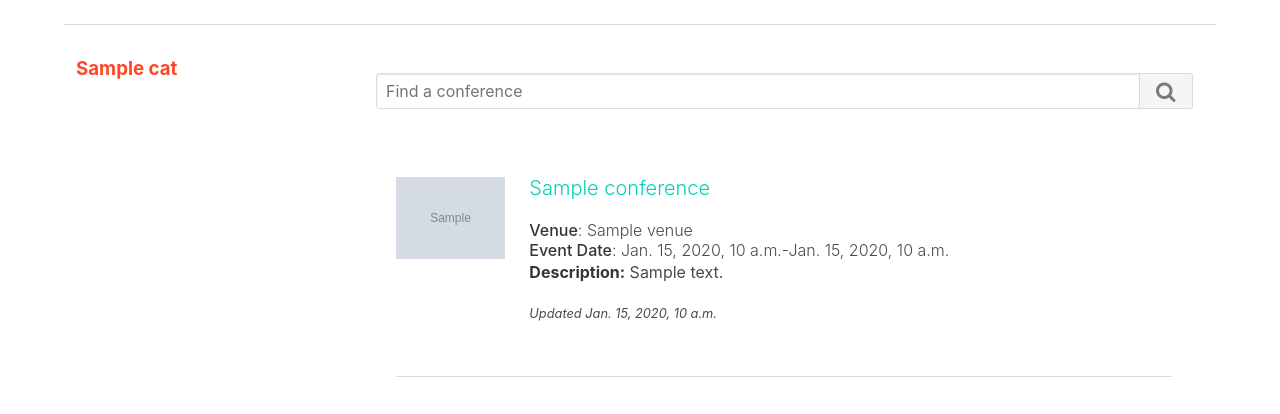
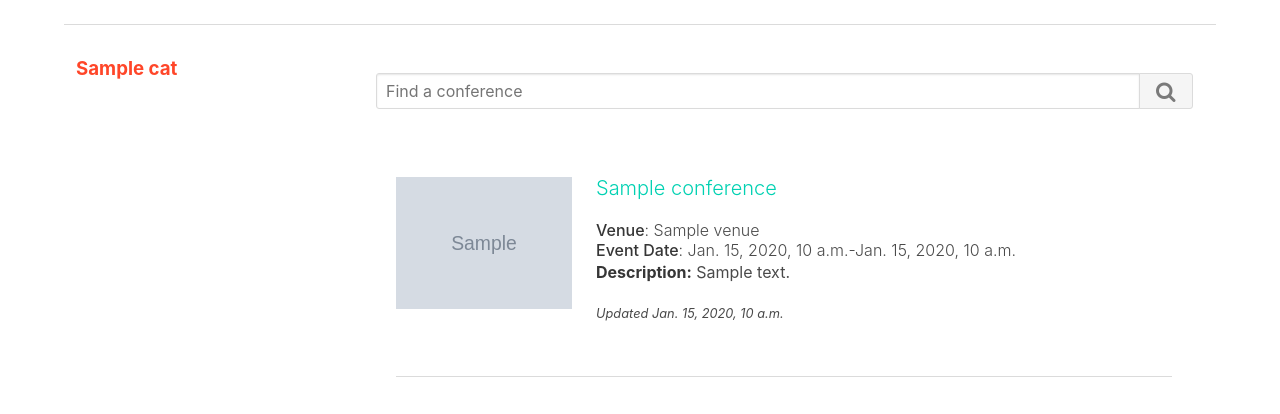
Before and after one commit to darkcumulus/research-conference, a Django app: template conferences/templates/conferences/index.html in a window 1280 px wide. Shown: the part 52-466 px from the top of the page. Run offline with Django 3.2, Linux system fonts and the light colour scheme; the template is opened without the code that fills it: most values are stand-ins (such as "Sample title", 1, 10 or a date in 2020); grey boxes marked "Sample" are stand-in pictures.

Commit message:
adjust entry column's width 30/auto

```diff
--- a/conferences/templates/conferences/index.html
+++ b/conferences/templates/conferences/index.html
@@ -9,7 +9,8 @@
             <form method='GET' action=''>
                 <div class="field has-addons">
                     <p class="control is-expanded">
-                                        <input class="input" name='q' type="text" value="{{request.GET.q}}" placeholder="Find a conference">
+                        <input class="input" name='q' type="text" value="{{request.GET.q}}"
+                            placeholder="Find a conference">
 
                     </p>
                     <p class="control">
@@ -23,27 +24,29 @@
 
         <br>
         <ul>
-                        {% for conference in conferences  %}
+            {% for conference in conferences %}
             <li>
                 <div class="columns">
-                                <div class="column is-2">
+                    <div class="column is-one-quarter">
                         <div class="image">
                             {% if conference.poster_image.url != None %}
                             <img src="{{conference.poster_image.url}}" alt="available photo">
                             {% else %}
-                                          <img src="{% static "images/photo_not_available.jpg" %}" alt="not available">
+                            <img src="{% static " images/photo_not_available.jpg" %}" alt="not available">
                             {% endif %}
                         </div>
                     </div>
-                                <div class="column is-10">
+                    <div class="column">
                         <div class="entry-body">
                             <p class="title is-5 ">
                                 <a href="{% url 'conf:conference-list' %}{{conference.pk}}">{{conference.title}}</a>
                             </p>
                             <p class="subtitle is-6 is-marginless"><strong>Venue</strong>: {{conference.venue}}</p>
-                                        <p class="subtitle is-6 is-marginless"><strong>Event Date</strong>: {{conference.start_date}}-{{conference.end_date}}</p>
+                            <p class="subtitle is-6 is-marginless"><strong>Event Date</strong>:
+                                {{conference.start_date}}-{{conference.end_date}}</p>
                             <p><strong>Description:</strong> {{conference.description| truncatewords:30}}
-                                        <p><small><i> Updated {{conference.updated}} </i></small></p></p>
+                            <p><small><i> Updated {{conference.updated}} </i></small></p>
+                            </p>
                         </div>
                     </div>
                 </div>
```
Lines whose indentation alone changed are shown as unchanged.
